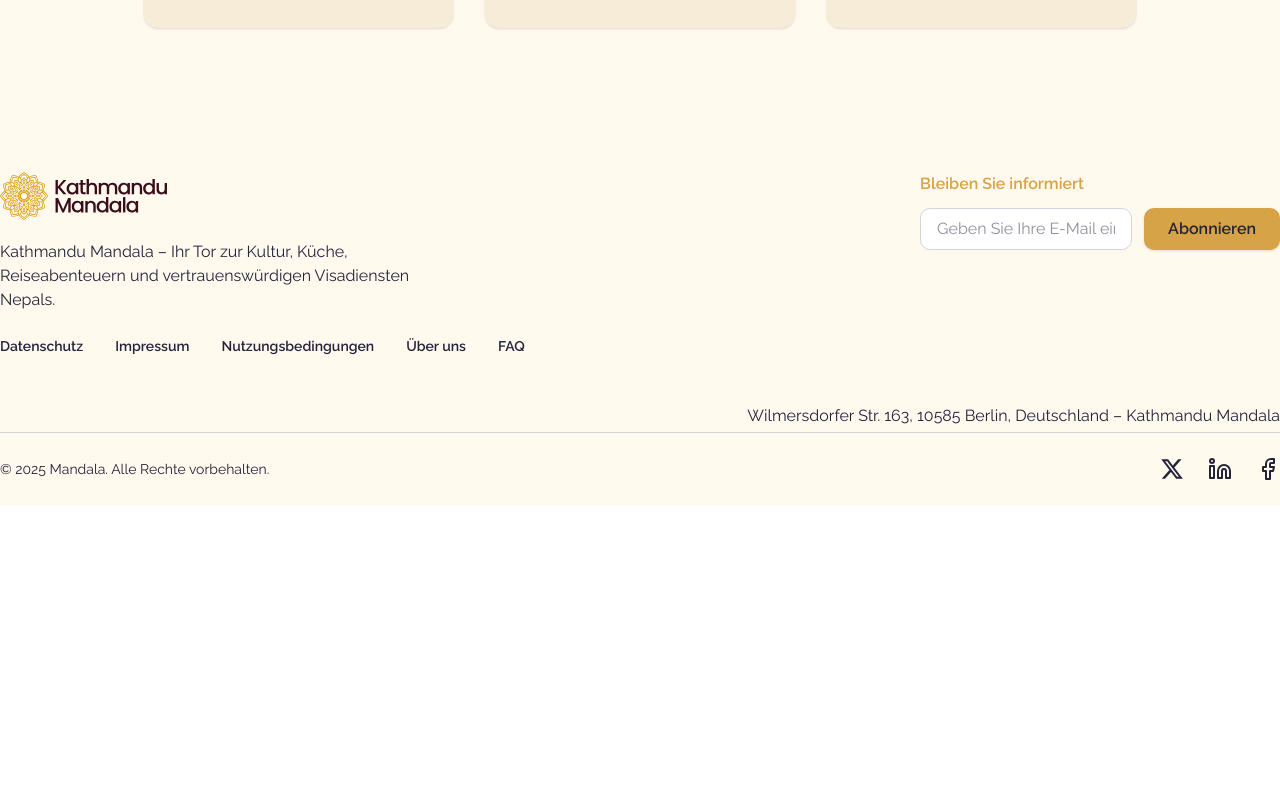
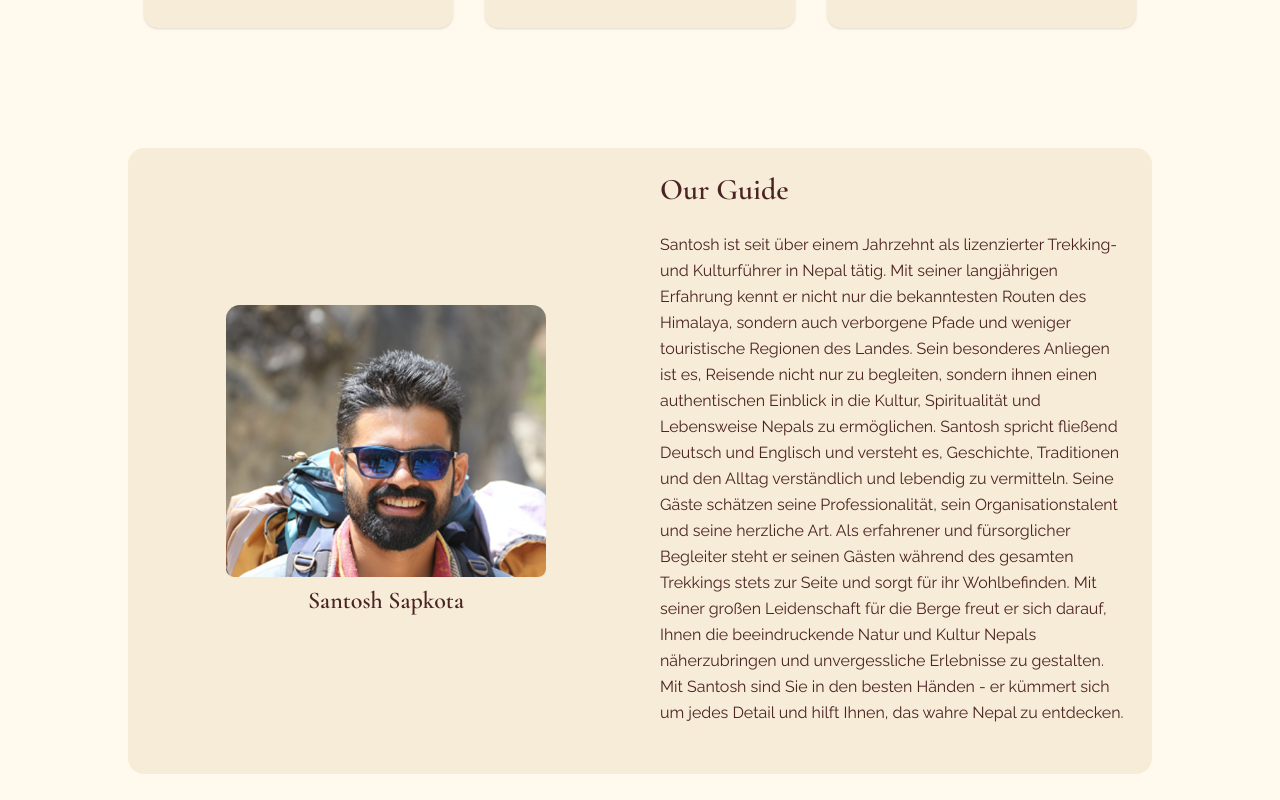
Before and after one commit to sarthakshrestha/kathmandu-mandala, a Next.js app: page /travel in a window 1280 px wide. Shown: the part 660-1460 px from the top of the page. Before the commit the page ends 1165 px from the top, so only its background shows below. Built offline with nearby package versions, Linux system fonts and the light colour scheme.

Commit message:
Added title

```diff
--- a/public/locales/de.json
+++ b/public/locales/de.json
@@ -16,7 +16,7 @@
   "restaurant_paragraph": "Genießen Sie authentische nepalesische Gerichte wie Dal Bhat, Momo und Sel Roti. Unser Restaurant bietet eine gemütliche Atmosphäre, die Sie in die Kultur Nepals eintauchen lässt.",
   "restaurant_location": "Southwest Germany - Baden-Württemberg",
   "restaurant_hours": "Mon–Sun: 10:00–22:00",
-  "restaurant_contact": "+977-1-XXXXXXX | info@mandala.com",
+  "restaurant_contact": "+977-1-XXXXXXX | info@kathmandumandala.de",
   "download_menu": "Speisekarte herunterladen",
   "restaurant_image_alt": "Restaurant Exterior",
   "travel_offers_title": "Entdecken Sie unsere exklusiven Reiseangebote",
@@ -366,5 +366,7 @@
   "about_team_location_north_america": "Nordamerika",
   "about_team_location_asia": "Asien",
   "restaurant_main_paragraph_1": "Kathmandu Mandala ist mehr als nur ein Restaurant, es ist ein kulturelles Erlebnis, das das Herz Nepals nach Deutschland bringt. Inspiriert von den pulsierenden Straßen Kathmandus und der Herzlichkeit der nepalesischen Gastfreundschaft bieten wir einen Ort, an dem Essen, Kultur und Tradition zusammenkommen. Treten Sie ein und entdecken Sie einen einladenden Raum, der mit authentischer nepalesischer Kunst, Handwerkskunst und Symbolen dekoriert ist, die den Reichtum unseres Erbes widerspiegeln.",
-  "restaurant_main_paragraph_2": "Von traditionellen Mandalas bis hin zu handgefertigten Dekorationen – jedes Detail ist darauf ausgelegt, die Schönheit Nepals zu präsentieren. Unsere Speisekarte zelebriert die Aromen der nepalesischen Küche und wurde mit Sorgfalt zusammengestellt, um Ihnen einen authentischen Geschmack ihrer Heimat zu bieten. Von wohltuenden Momos (nepalesische Teigtaschen) bis hin zu aromatischen Currys, Thalis und beliebten Streetfood-Gerichten – jedes Gericht wird mit authentischen Gewürzen und Rezepten zubereitet, die über Generationen weitergegeben wurden."
+  "restaurant_main_paragraph_2": "Von traditionellen Mandalas bis hin zu handgefertigten Dekorationen – jedes Detail ist darauf ausgelegt, die Schönheit Nepals zu präsentieren. Unsere Speisekarte zelebriert die Aromen der nepalesischen Küche und wurde mit Sorgfalt zusammengestellt, um Ihnen einen authentischen Geschmack ihrer Heimat zu bieten. Von wohltuenden Momos (nepalesische Teigtaschen) bis hin zu aromatischen Currys, Thalis und beliebten Streetfood-Gerichten – jedes Gericht wird mit authentischen Gewürzen und Rezepten zubereitet, die über Generationen weitergegeben wurden.",
+  "guide_title": "Our Guide",
+  "guide_main_paragraph": "Santosh ist seit über einem Jahrzehnt als lizenzierter Trekking- und Kulturführer in Nepal tätig. Mit seiner langjährigen Erfahrung kennt er nicht nur die bekanntesten Routen des Himalaya, sondern auch verborgene Pfade und weniger touristische Regionen des Landes. Sein besonderes Anliegen ist es, Reisende nicht nur zu begleiten, sondern ihnen einen authentischen Einblick in die Kultur, Spiritualität und Lebensweise Nepals zu ermöglichen. Santosh spricht fließend Deutsch und Englisch und versteht es, Geschichte, Traditionen und den Alltag verständlich und lebendig zu vermitteln. Seine Gäste schätzen seine Professionalität, sein Organisationstalent und seine herzliche Art. Als erfahrener und fürsorglicher Begleiter steht er seinen Gästen während des gesamten Trekkings stets zur Seite und sorgt für ihr Wohlbefinden. Mit seiner großen Leidenschaft für die Berge freut er sich darauf, Ihnen die beeindruckende Natur und Kultur Nepals näherzubringen und unvergessliche Erlebnisse zu gestalten. Mit Santosh sind Sie in den besten Händen - er kümmert sich um jedes Detail und hilft Ihnen, das wahre Nepal zu entdecken."
 }
--- a/public/locales/en.json
+++ b/public/locales/en.json
@@ -16,7 +16,7 @@
   "restaurant_paragraph": "Enjoy authentic Nepalese dishes like Dal Bhat, Momo, and Sel Roti. Our restaurant offers a cozy atmosphere that lets you immerse yourself in Nepalese culture.",
   "restaurant_location": "Southwest Germany - Baden-Württemberg",
   "restaurant_hours": "Mon–Sun: 10:00–22:00",
-  "restaurant_contact": "+977-1-XXXXXXX | info@mandala.com",
+  "restaurant_contact": "+977-1-XXXXXXX | info@kathmandumandala.de",
   "download_menu": "Download menu",
   "restaurant_image_alt": "Restaurant Exterior",
   "travel_offers_title": "Discover our exclusive travel offers",
@@ -366,5 +366,7 @@
   "about_team_location_north_america": "North America",
   "about_team_location_asia": "Asia",
   "restaurant_main_paragraph_1": "Kathmandu Mandala is more than just a restaurant, it’s a cultural experience that brings the heart of Nepal to Germany. Inspired by the vibrant streets of Kathmandu and the warmth of Nepali hospitality, we offer a place where food, culture, and tradition come together. Step inside and you’ll find a welcoming space decorated with authentic Nepali art, handicrafts, and symbols that reflect the richness of our heritage.",
-  "restaurant_main_paragraph_2": "From traditional mandalas to handmade décor, every detail is designed to showcase the beauty of Nepal. Our menu celebrates the flavors of Nepali cuisine, crafted with care to give you a true taste of home. From comforting momos (Nepali dumplings) to aromatic curries, thalis, and street-style favorites, each dish is prepared with authentic spices and recipes passed down through generations."
+  "restaurant_main_paragraph_2": "From traditional mandalas to handmade décor, every detail is designed to showcase the beauty of Nepal. Our menu celebrates the flavors of Nepali cuisine, crafted with care to give you a true taste of home. From comforting momos (Nepali dumplings) to aromatic curries, thalis, and street-style favorites, each dish is prepared with authentic spices and recipes passed down through generations.",
+  "guide_title": "Our Guide",
+  "guide_main_paragraph": "Santosh has been a licensed trekking and cultural guide in Nepal for over a decade. With his many years of experience, he knows not only the most famous routes of the Himalayas, but also hidden paths and less touristy regions of the country. His special concern is not only to accompany travelers, but to give them an authentic insight into the culture, spirituality, and way of life of Nepal. Santosh speaks fluent German and English and knows how to convey history, traditions, and everyday life in an understandable and lively way. His guests appreciate his professionalism, organizational talent, and warm manner. As an experienced and caring companion, he is always at his guests' side throughout the trek and ensures their well-being. With his great passion for the mountains, he looks forward to bringing you closer to the impressive nature and culture of Nepal and creating unforgettable experiences. With Santosh, you are in the best hands – he takes care of every detail and helps you discover the real Nepal."
 }
--- /dev/null
+++ b/src/app/components/travel/guide-main.tsx
@@ -0,0 +1,37 @@
+"use client";
+import Image from "next/image";
+import { useTranslation } from "@/app/hooks/use-translation";
+
+export default function GuideMain() {
+  const { t, locale } = useTranslation();
+
+  return (
+    <section className="bg-[#FFF9EE] px-4 md:px-12 py-6 flex items-center justify-center">
+      <div className="max-w-5xl mx-auto flex flex-col md:flex-row gap-10 items-center w-full rounded-2xl bg-[#F7ECD8] p-6 md:p-6">
+        <div className="flex-1 w-full flex justify-center items-center">
+          <div className="rounded-xl overflow-hidden w-full max-w-xs">
+            <Image
+              src="/images/guides/Santosh.png"
+              alt="Santosh Sapkota"
+              width={600}
+              height={600}
+              className="object-cover w-full h-auto"
+              priority
+            />
+            <div className="text-2xl font-garamond text-[#4B2323] font-semibold mt-2 flex justify-center">
+              Santosh Sapkota
+            </div>
+          </div>
+        </div>
+        <div className="flex-1 w-full flex flex-col justify-center">
+          <h2 className="text-3xl md:text-3xl font-garamond font-semibold mb-6 text-[#4B2323] text-center md:text-left">
+            {t("guide_title")}
+          </h2>
+          <p className="text-base md:text-base text-[#4B2323] leading-relaxed mb-6">
+            {t("guide_main_paragraph")}
+          </p>
+        </div>
+      </div>
+    </section>
+  );
+}
--- a/src/app/travel/page.tsx
+++ b/src/app/travel/page.tsx
@@ -1,10 +1,12 @@
 import React from "react";
 import TravelCarousel from "../components/travel/travel-main";
+import GuideMain from "../components/travel/guide-main";
 
 function page() {
   return (
     <div>
       <TravelCarousel />
+      <GuideMain />
     </div>
   );
 }
```
Also changed, not shown: public/images/guides/Santosh.png (added).
